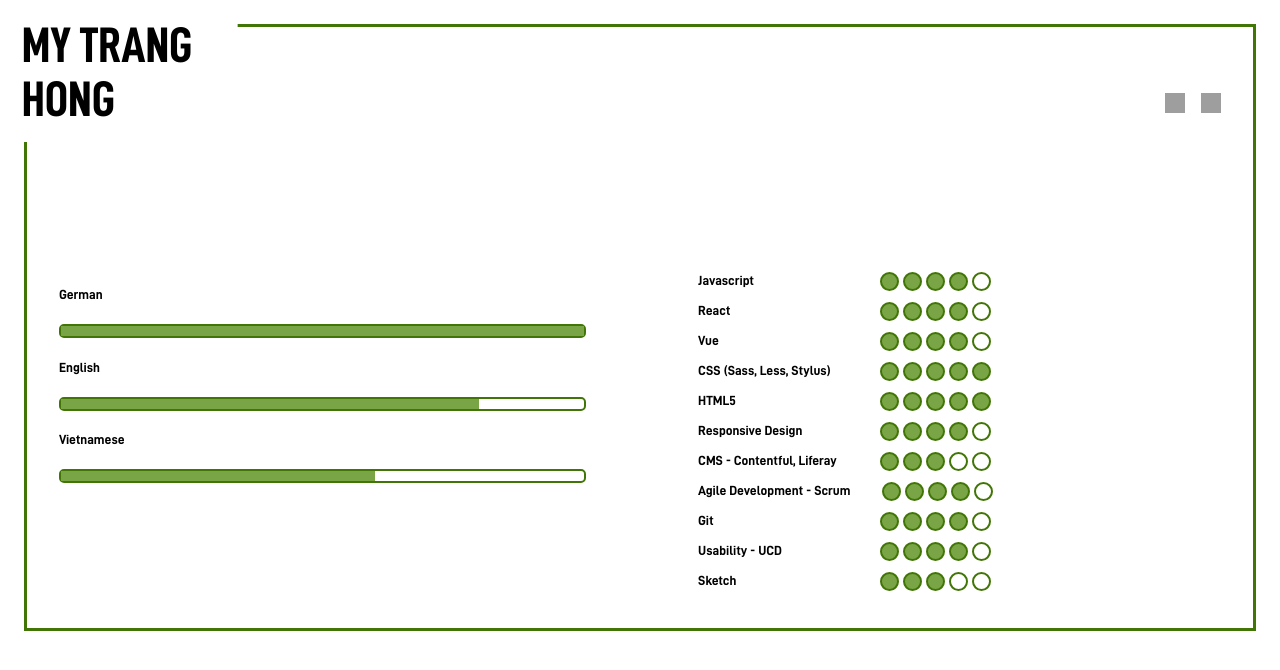
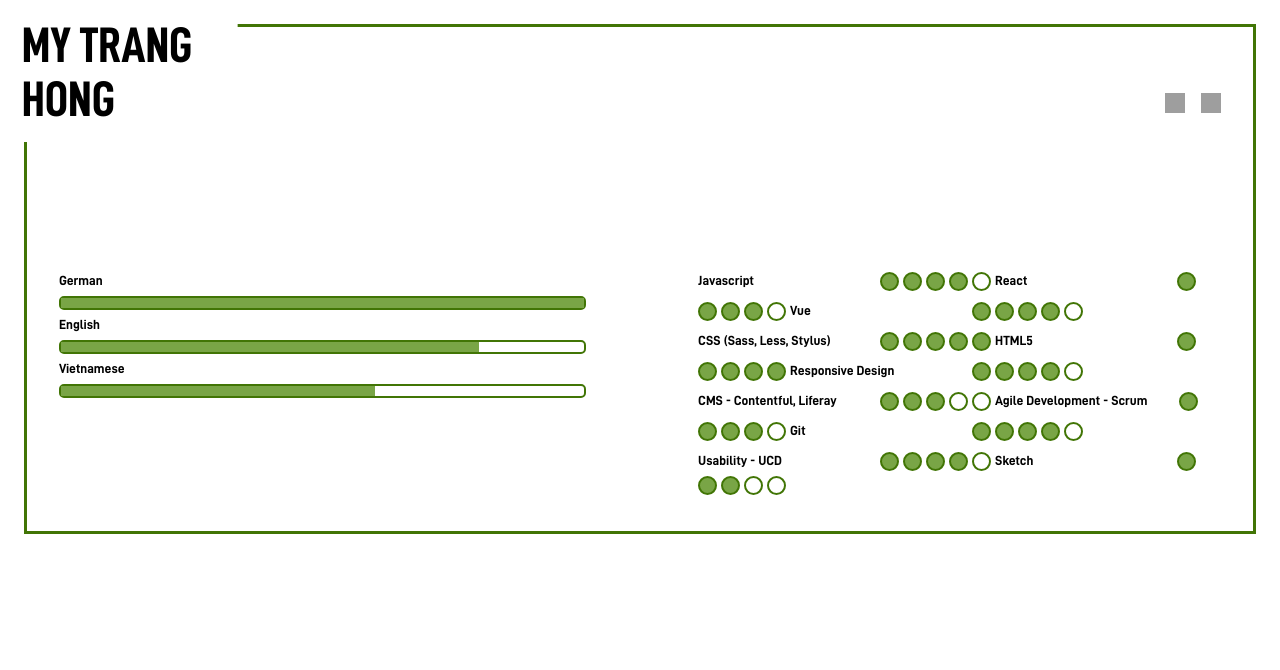
Before and after one commit to readmey/portfolio, a React (Create React App) app: page / in a window 1280 px wide. Shown: the top 670 px of the page. Built offline with nearby package versions, Linux system fonts and the light colour scheme; grey boxes are pictures that could not be loaded.

Commit message:
refactor skills component

```diff
--- a/src/components/SkillScale.js
+++ b/src/components/SkillScale.js
@@ -2,7 +2,6 @@ import React from "react";
 import styled from "styled-components";
 
 const StyledProgressBar = styled.div`
-  position: relative;
   height: 10px;
   width: 100%;
   border-radius: 5px;
@@ -10,7 +9,6 @@ const StyledProgressBar = styled.div`
 `;
 
 const StyledBubble = styled.div`
-  position: relative;
   display: inline-block;
   height: 15px;
   width: 15px;
@@ -26,7 +24,7 @@ const StyledFiller = styled.div`
   width: calc(20% * ${(props) => props.level});
 `;
 
-const StyledLabel = styled.h5`
+const StyledTitle = styled.h5`
   display: inline-block;
   margin: 0.5rem 2rem 0.5rem 0;
   min-width: 150px;
@@ -36,38 +34,38 @@ const StyledLabel = styled.h5`
 const SkillScale = (props) => {
   const { type, skills } = props;
 
-  const renderScaleType = (type) =>
-    type === "bar" ? renderScaleBar : renderScaleBubbles;
-
-  const renderScaleBar = skills.map((item) => {
-    const { language, level } = item;
+  const renderScaleBar = (level) => {
     return (
-      <div className={`skill-${type}`}>
-        <h5>{language}</h5>
       <StyledProgressBar>
         <StyledFiller level={level} />
       </StyledProgressBar>
-      </div>
     );
-  });
+  };
 
-  const renderScaleBubbles = skills.map((item) => {
-    const { skill, level } = item;
+  const renderScaleBubbles = (level) => {
     let bubbles = [];
 
     for (let i = 0; i < 5; i++) {
       bubbles.push(<StyledBubble filled={level > i ? true : false} />);
     }
 
+    return bubbles;
+  };
+
   return (
     <div className={`skill-${type}`}>
-        <StyledLabel>{skill}</StyledLabel>
-        {bubbles}
+      {skills.map((item) => {
+        const { language, skill, level } = item;
+
+        return (
+          <React.Fragment>
+            <StyledTitle>{skill || language}</StyledTitle>
+            {type === "bar" ? renderScaleBar(level) : renderScaleBubbles(level)}
+          </React.Fragment>
+        );
+      })}
     </div>
   );
-  });
-
-  return <div>{renderScaleType(type)}</div>;
 };
 
 export default SkillScale;
```
Lines whose indentation alone changed are shown as unchanged.
